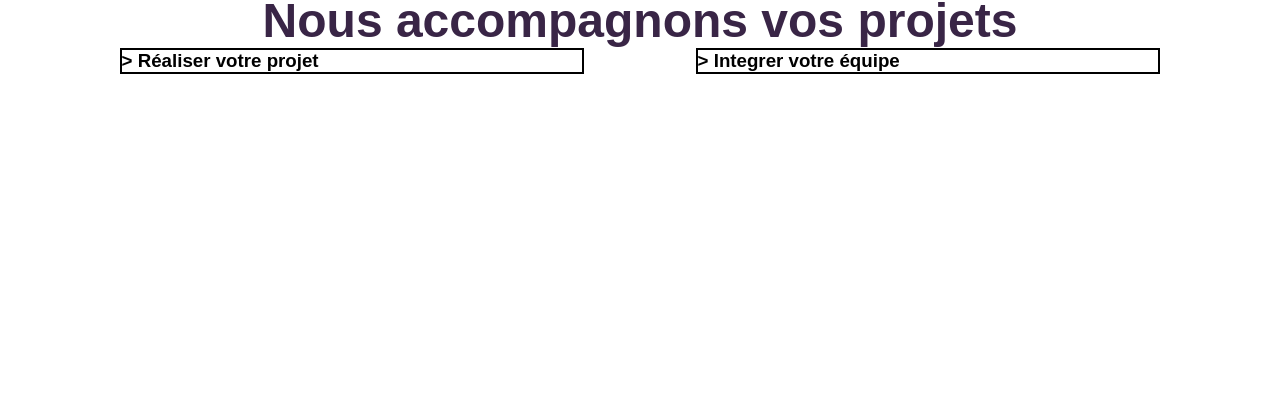
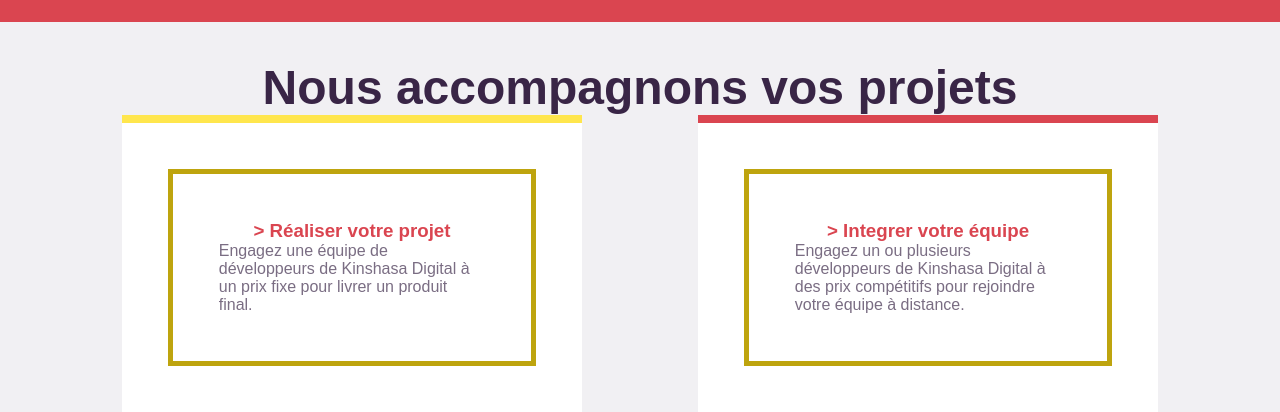
Before and after one commit to Bayekula-hb/KDA_Projet5, a plain HTML site: page index.html in a window 1280 px wide. Shown: the part 1706-2118 px from the top of the page. Before the commit the page ends 1780 px from the top, so only its background shows below. Drawn offline with Linux system fonts and the light colour scheme; a web font is replaced by a local one.

Commit message:
Début de la 4ème partie

```diff
--- a/Css/Style.css
+++ b/Css/Style.css
@@ -146,7 +146,7 @@ ul li a{
     padding-top: 5%;
 }
 .Div1-Sec2{
-    width: 40%;
+    width: 45%;
     height: 50%;
     position: relative;
 }
@@ -180,6 +180,11 @@ ul li a{
 .Div2-Sec2{
     width: 55%;
     height: auto;
+}
+.Div2-Sec2 h1{
+    color: rgb(66,67,69);
+    font-size: 2.1em;
+    font-weight: 700;
 }
 .DivQualif{
     width: 100%;
@@ -256,7 +261,8 @@ h5{
 .Sec4{
     width: 100%;
     height: 20%;
-    margin-top: 3%;
+    padding-top: 3%;
+    background-color: rgb(241,240,243);
 }
 .Div1-Sec4{
     width: 90%;
@@ -276,18 +282,33 @@ h5{
 .Div2-Sec4{
     width: 100%;
     margin: auto;
-    border-top: 5% solid rgb(255,230,77);
+    border-top: 8px solid rgb(255,230,77);
 }
 .Div3-Sec4{
     width: 100%;
     margin: auto;
-    border-top: 5% solid rgb(218,69,80);
+    border-top: 8px solid rgb(218,69,80);
 }
 .Div2-Sec4, .Div3-Sec4{
     width: 40%;
     height: 100%;
-    border: 2px solid ;
     margin: auto;
-    /* display: inline-block; */
     background-color: rgb(255, 255, 255);
 }
+.SousDiv-Div2, .SousDiv-Div3{
+    width: 80;
+    margin: auto;
+    display: flex;
+    flex-direction: column;
+    align-items: center;
+    border: 5px solid rgb(190, 164, 14);
+    margin: 10%;
+    padding: 10%;
+}
+.SousDiv-Div2 h3 ,.SousDiv-Div3 h3{
+    text-align: center;
+    color: rgb(218,69,80);
+}
+.SousDiv-Div2 p, .SousDiv-Div3 p{
+    color: rgb(122,109,131);
+}
--- a/index.html
+++ b/index.html
@@ -62,7 +62,7 @@
                         </div>
                     </div>
                     <div class="Div2-Sec2">
-                        <h1>Des développeurs qualifié et prêts à intégrer vos équipes en remote !</h1>
+                        <h1>Des développeurs &lt;qualifié&gt; et prêts à intégrer vos équipes en remote !</h1>
                         <div class="DivQualif">
                             <div class="Qualif1">
                                 <img src="Img/illustrations/paper.svg" alt="Paper" class="Paper">
@@ -109,15 +109,15 @@
                     <div class="DivContainer-Sec4">
                         <div class="Div2-Sec4">
                             <div class="SousDiv-Div2">
-                                <h3>> Réaliser votre projet</h3>
-                                <p></p>
+                                <h3>&gt; Réaliser votre projet</h3>
+                                <p>Engagez une équipe de développeurs de Kinshasa Digital à un prix fixe pour livrer un produit final.</p>
                                 <a href=""></a>
                             </div>
                         </div>
                         <div class="Div3-Sec4">
                             <div class="SousDiv-Div3">
-                                <h3>> Integrer votre équipe</h3>
-                                <p></p>
+                                <h3>&gt; Integrer votre équipe</h3>
+                                <p>Engagez un ou plusieurs développeurs de Kinshasa Digital à des prix compétitifs pour rejoindre votre équipe à distance.</p>
                                 <a href=""></a>
                             </div>
                         </div>
```
